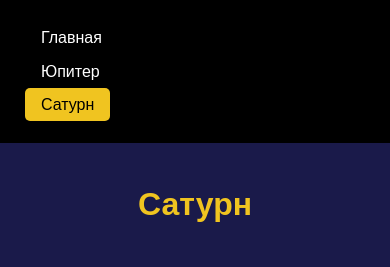
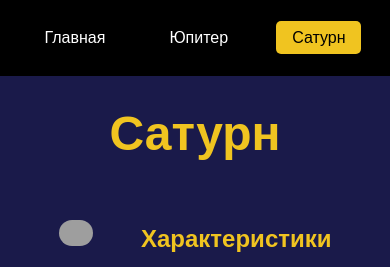
Before and after one commit to DenisBir1296/web6405-Biryukov_Denis, a plain HTML site: page saturn.html in a window 390 px wide. Shown: the top 267 px of the page. Drawn offline with Linux system fonts and the light colour scheme; grey boxes are pictures that could not be loaded.

Commit message:
Мелкая правка css

```diff
--- a/style.css
+++ b/style.css
@@ -72,8 +72,6 @@ main {
 }
 
 .planet {
-    /*background: rgba(255, 255, 255, 0.1);*/
-    border-radius: 15px;
     padding: 2rem;
     text-align: center;
     display: grid;
@@ -163,23 +161,3 @@ main {
     color: #f0c420;
     margin-bottom: 1rem;
 }
-
-/* Адаптивность */
-@media (max-width: 768px) {
-    .planet-info {
-        grid-template-columns: 1fr;
-    }
-
-    .hero h1 {
-        font-size: 2rem;
-    }
-
-    nav ul {
-        flex-direction: column;
-        gap: 0.5rem;
-    }
-
-    main {
-        padding: 1rem;
-    }
-}
```
